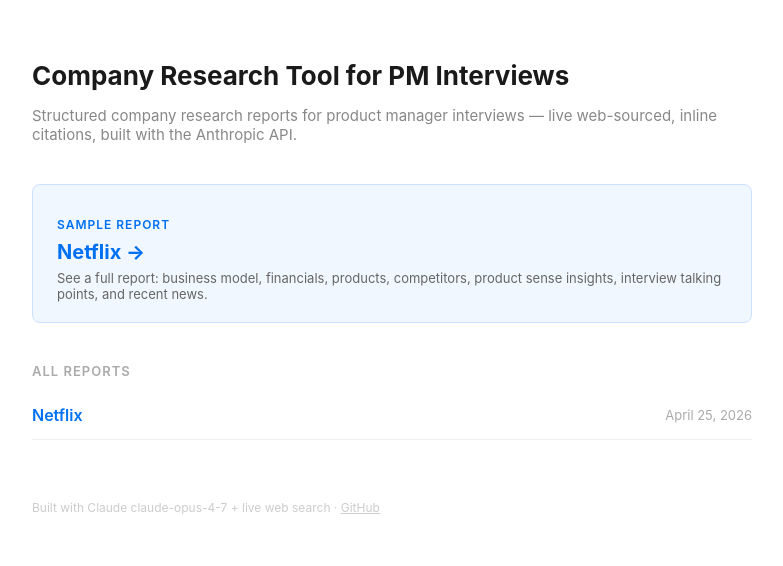
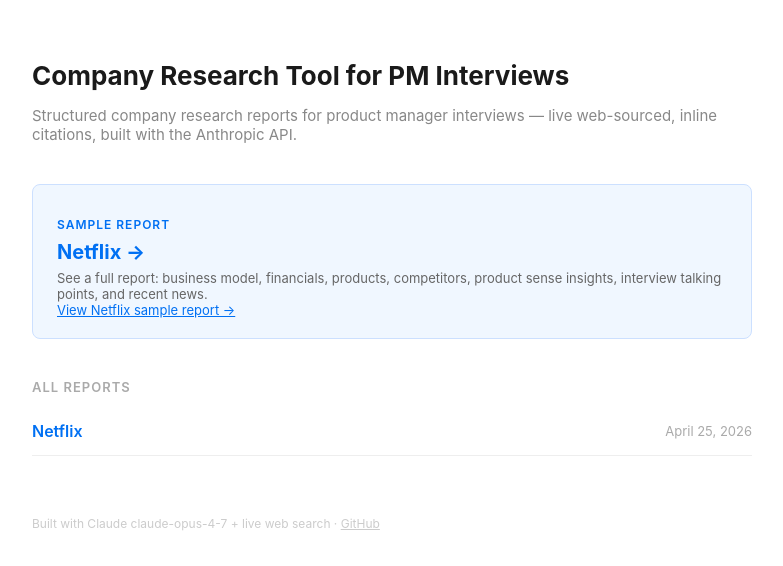
Before and after one commit to rashup/pm-prep, a Next.js app: page / in a window 1280 px wide. Shown: the top 566 px of the page, without its empty margins (248-1031 px from the left). Built offline with nearby package versions, Linux system fonts and the light colour scheme.

Commit message:
Add Netflix sample report hyperlink on home page

```diff
--- a/pages/index.tsx
+++ b/pages/index.tsx
@@ -49,6 +49,11 @@
           <p style={{ fontSize: 13, color: "#666", margin: 0 }}>
             See a full report: business model, financials, products, competitors,
             product sense insights, interview talking points, and recent news.
+          </p>
+          <p style={{ fontSize: 13, marginTop: 10, margin: 0 }}>
+            <Link href="/netflix" style={{ color: "#0070f3" }}>
+              View Netflix sample report →
+            </Link>
           </p>
         </div>
       )}
```
